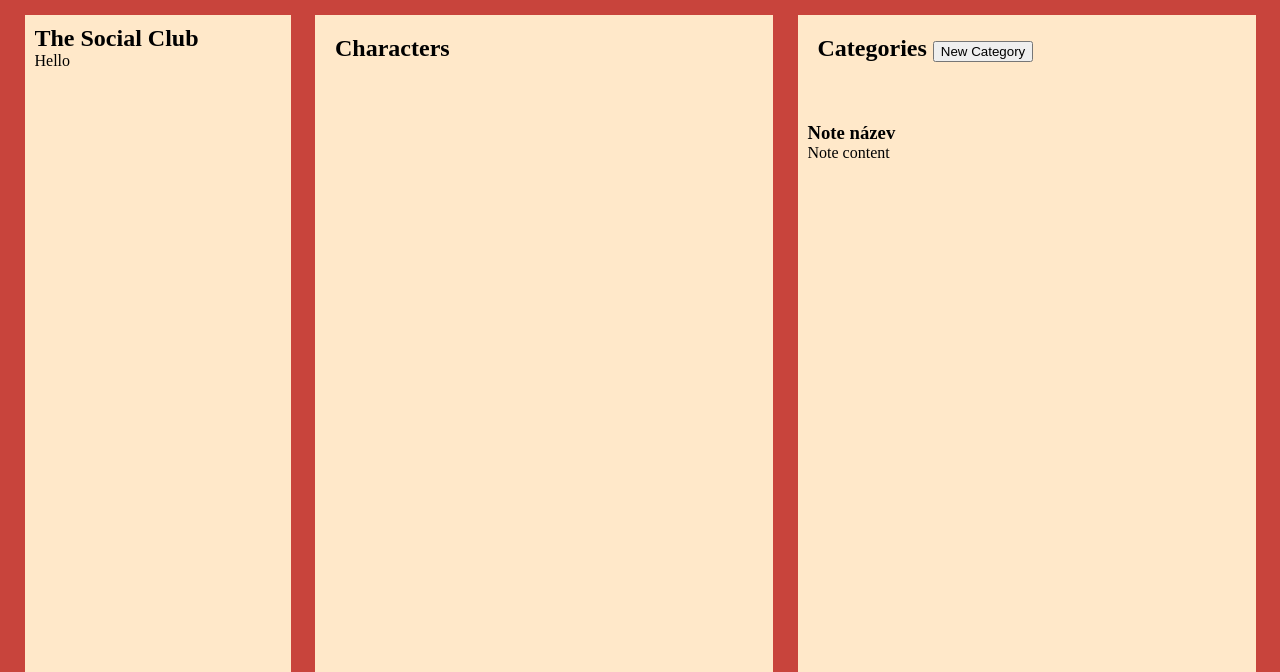
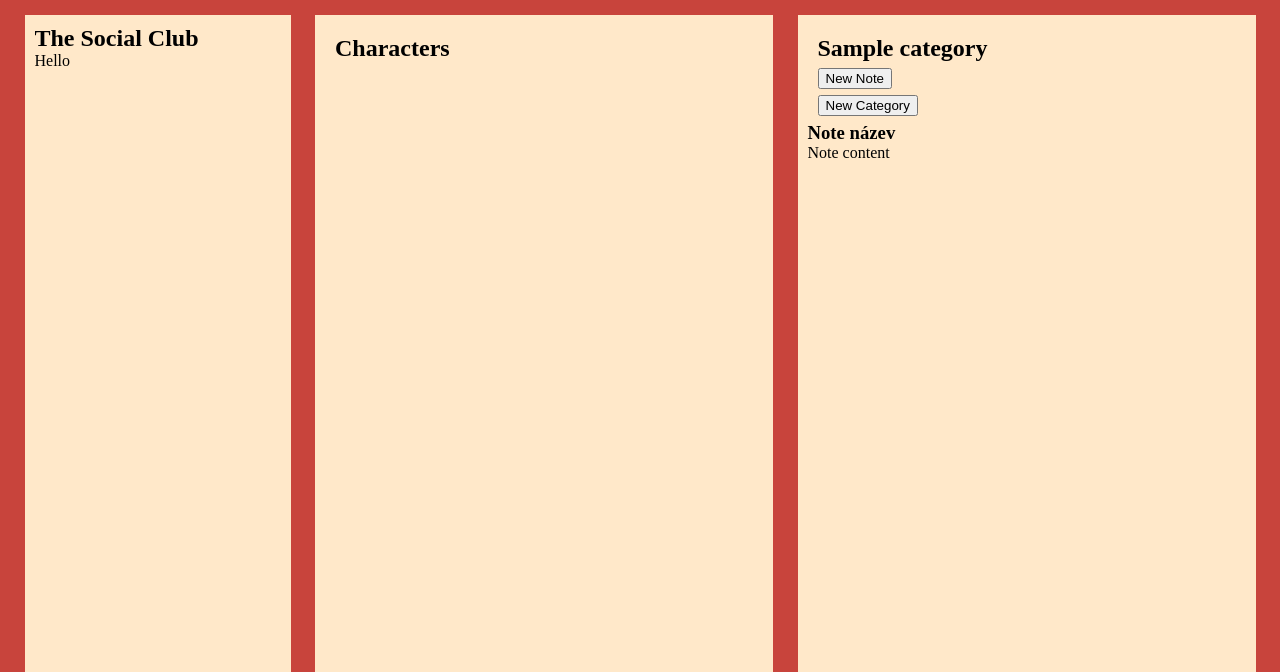
Before and after one commit to ZuzanaOsobova/BP-old, a PHP site: page /group.php?group_id=1&category=1 in a window 1280 px wide. Shown: the part 96-768 px from the top of the page. Run offline with PHP 8.4, Linux system fonts and the light colour scheme; the visitor is signed in with stand-in values (Sample User, id 1); tables that the repository leaves empty hold one stand-in row (values such as "Sample post").

Commit message:
New Note making

```diff
--- a/group.php
+++ b/group.php
@@ -41,6 +41,17 @@ if (!empty($_POST['form_type'])){
 
     }
 
+    if ($form_type == "new_note"){
+
+        $category_id = $_POST['category_id'];
+        $group_id = $_POST['group_id'];
+        $note_name = "New Note Name";
+        $note_text = "New Note Text";
+
+        $stmt = $db->prepare("INSERT INTO notes (category_id,group_id, note_name, note_text) VALUES (?, ?, ?, ?)");
+        $stmt->execute([$category_id, $group_id, $note_name, $note_text]);
+
+    }
 }
 
 
@@ -98,14 +109,46 @@ if (!empty($_POST['form_type'])){
     <div class="column">
 
         <div class="dropdown">
-            <h2 class="dropdown-hover">Categories
+            <h2 class="dropdown-hover">
+                <?php
+
+                @$category_id = $_GET['category'];
+
+                echo "<script>console.log('$group_id, $category_id')</script>";
+
+                if (!empty($category_id)){
+                    $stmt = $db->prepare("SELECT category_name FROM categories WHERE category_id = ? LIMIT 1 ");
+                    $stmt->execute([$category_id]);
+
+                    $category_names = $stmt ->fetchAll(PDO::FETCH_ASSOC);
+
+                    if (!empty($category_names)){
+                        $category_name = $category_names[0]['category_name'];
+                        echo $category_name;
+
+                        echo '<form method="post">
+                    <input type="hidden" name="form_type" value="new_note">
+                    <input type="hidden" name="group_id" value='.$group_id.'>
+                <input type="hidden" name="category_id" value='.$category_id.'>
+                <input type="submit" id="submit" value="New Note">
+                </form>';
+
+                    }
+
+                } else {
+                    echo "Categories";
+                }
+
+
+                ?>
                 <button id="showFormButton" onclick="">New Category</button>
                 <form id="hiddenForm" method="post" style="display: none">
                     <input type="hidden" name="form_type" value="new_category">
                     <input type="hidden" name="group_id" value="<?php echo $group_id ?>">
-                    <input type="text" name="category">
+                    <input type="text" name="category" required>
                     <input type="submit" id="submit" value="submit">
                 </form>
+
             </h2> <!--název bude vždy categories - jméno aktegorie, ve které zrovna jsme -->
             <div class="dropdown-content">
                 <?php
@@ -116,7 +159,7 @@ if (!empty($_POST['form_type'])){
                     foreach ($categories as $category){
                         $category_name = $category['category_name'];
                         $category_id = $category['category_id'];
-                        echo"<a href='#category=$category_id'>$category_name</a>";
+                        echo"<a href='group.php?group_id=$group_id&category=$category_id'>$category_name</a>";
                     }
                 }
                 ?>
```
Also changed, not shown: 1 other file.
